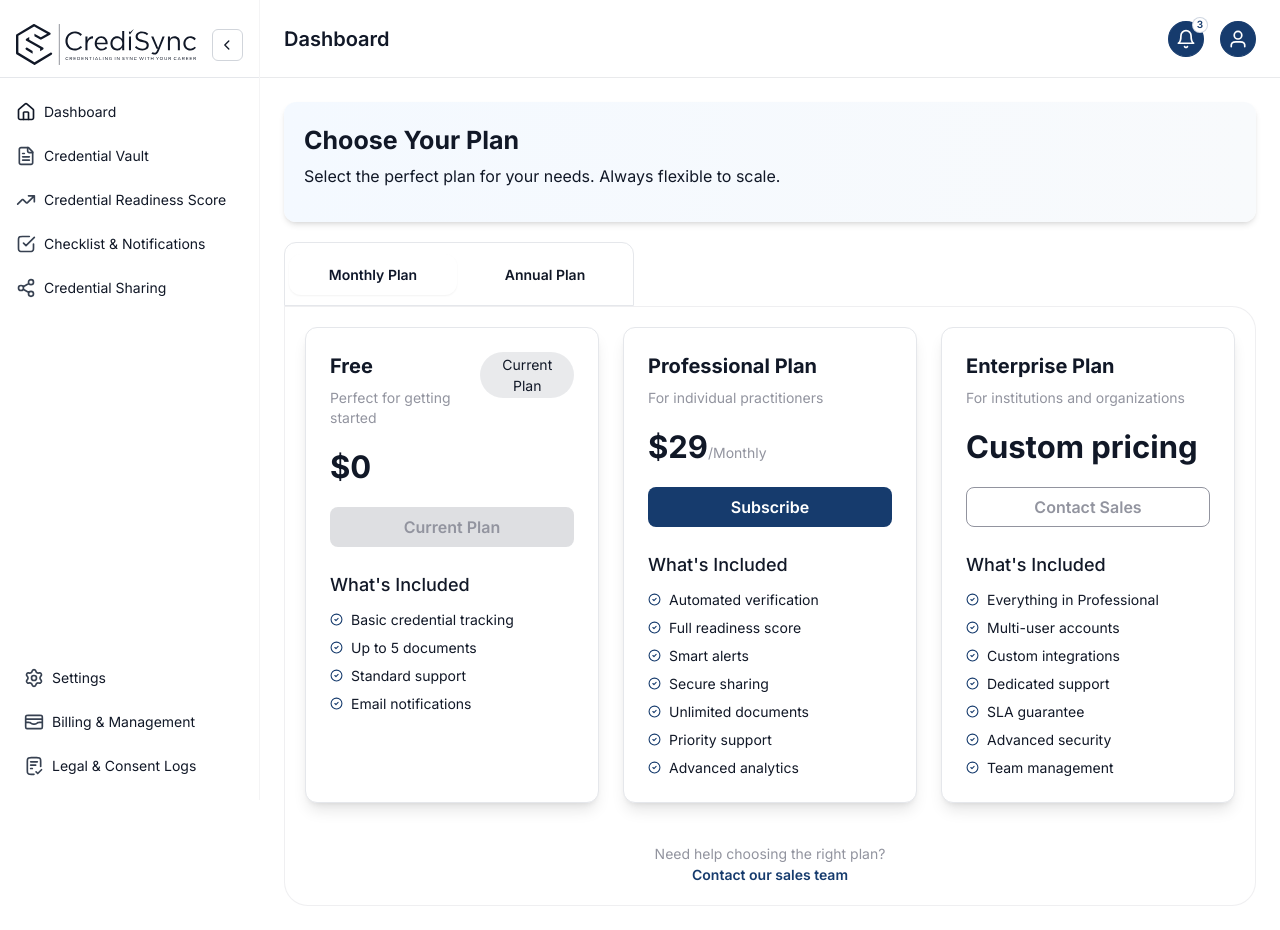
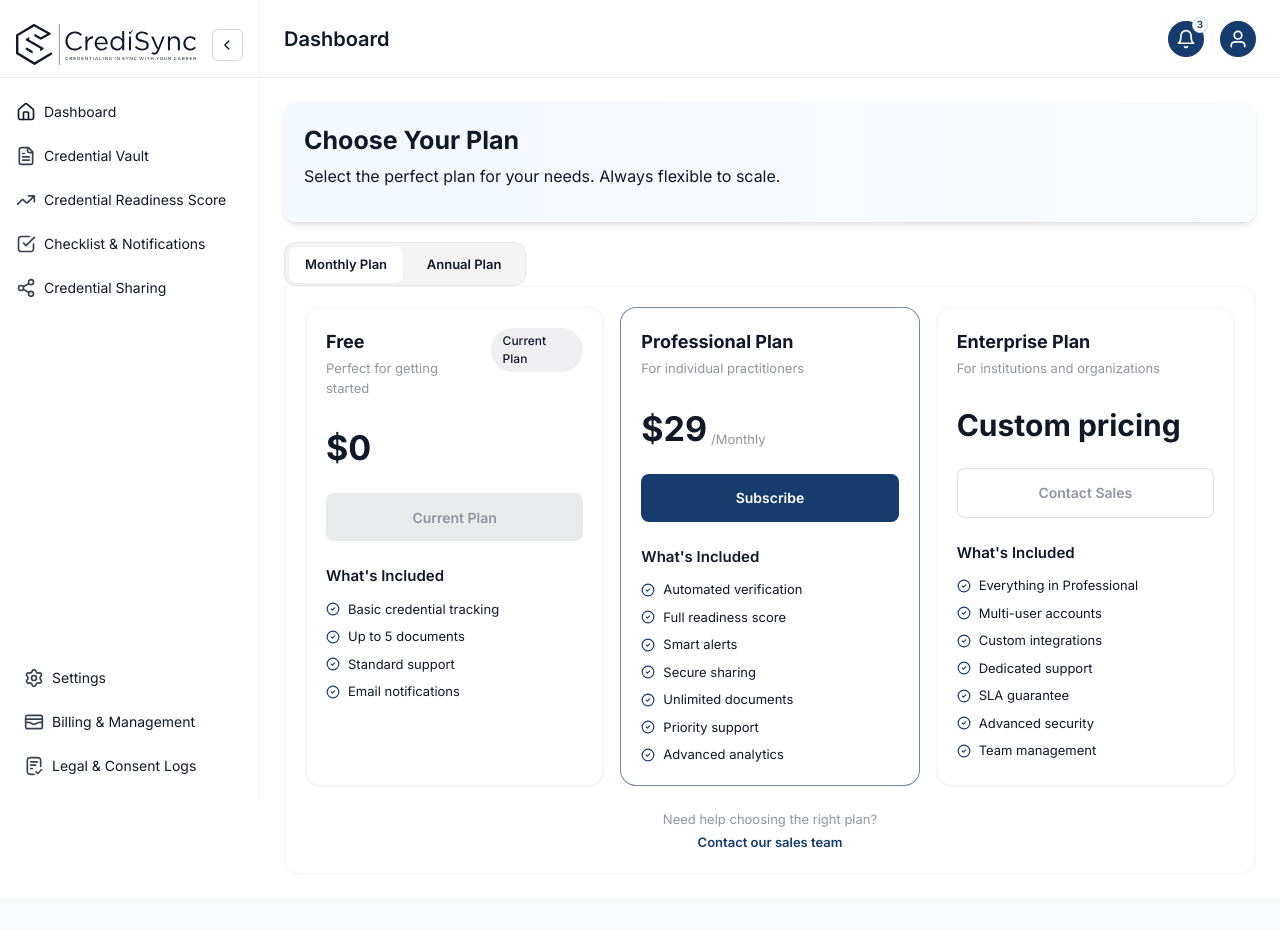
Before and after one commit to rimshasarfrazdev-42/CrediSync-feedback, a React (Vite) app: page /choose-plan in a window 1280 px wide. After the commit the page ends 898 px from the top, so only its background shows below. Built offline with nearby package versions, Linux system fonts and the light colour scheme.

Commit message:
feedback on some files

```diff
--- a/src/components/Modals/delegateModal.jsx
+++ b/src/components/Modals/delegateModal.jsx
@@ -77,7 +77,7 @@ const DelegateModal = ({ isOpen, onClose, onSendInvite }) => {
 
   return (
     <div
-      className="fixed inset-0 z-40 flex items-center justify-center px-4 bg-slate-900/80 backdrop-blur-[2px] sm:px-6 overflow-hidden"
+      className="fixed inset-0 z-40 flex items-center justify-center px-4 bg-secondary/80 backdrop-blur-[2px] sm:px-6 overflow-hidden"
       onClick={handleOverlayClick}
     >
       <div
--- a/src/components/Modals/logoutModal.jsx
+++ b/src/components/Modals/logoutModal.jsx
@@ -5,7 +5,7 @@ const LogoutAllDevicesModal = ({ isOpen, onCancel, onConfirm }) => {
   if (!isOpen) return null;
 
   return (
-    <div className="fixed inset-0 z-50 flex items-center justify-center px-4 bg-slate-900/80 backdrop-blur-sm !mt-0">
+    <div className="fixed inset-0 z-50 flex items-center justify-center px-4 bg-secondary/80 backdrop-blur-sm !mt-0">
       <div
         className="w-full max-w-xl p-5 bg-white border rounded-2xl border-slate-300/80 "
       >
--- a/src/components/pricing-plan/choose-plan/choosePlanContainer.jsx
+++ b/src/components/pricing-plan/choose-plan/choosePlanContainer.jsx
@@ -52,264 +52,279 @@ function choosePlanContainer({ setStep, step }) {
         </div>
 
         <div className="min-h-[490px] bg-transparent w-full">
-          <Tabs defaultValue="Monthly Plan" className="w-full ">
-            {/* TAB BUTTONS */}
+        <Tabs defaultValue="Monthly Plan" className="w-full">
+  {/* OUTER WRAPPER CARD (like screenshot) */}
+  <div className="">
+    {/* Tabs header aligned to top-left */}
     <TabsList
-              className="w-full max-w-[350px] grid grid-cols-2 h-16
-      bg-tertiary bg-opacity-10 border-tertiary border-[1px] border-opacity-15 rounded-t-xl rounded-b-none"
+      className="inline-grid grid-cols-2 p-1 border rounded-b-none h-11 rounded-xl bg-tertiary/10 border-tertiary/15"
     >
-              <TabsTrigger value="Monthly Plan" className="rounded-xl py-2.5 text-[14px] font-semibold text-secondary">
+      <TabsTrigger
+        value="Monthly Plan"
+        className="
+          h-9 px-4 rounded-t-lg text-[13px] font-semibold text-secondary
+          data-[state=active]:bg-white data-[state=active]:shadow-sm
+          data-[state=active]:text-secondary
+        "
+      >
         Monthly Plan
       </TabsTrigger>
-              <TabsTrigger value="Annual Plan" className="rounded-xl py-2.5 text-[14px] font-semibold text-secondary">
+
+      <TabsTrigger
+        value="Annual Plan"
+        className="
+          h-9 px-4 rounded-t-lg text-[13px] font-semibold text-secondary
+          data-[state=active]:bg-white data-[state=active]:shadow-sm
+          data-[state=active]:text-secondary
+        "
+      >
         Annual Plan
       </TabsTrigger>
     </TabsList>
 
-            {/* MONTHLY PLAN CONTENT */}
-            <TabsContent value="Monthly Plan" className="p-0 mt-0">
-              <div className="flex justify-center w-full">
-                {/* CONTENT CONTAINER */}
-                <div
-                  className="
-          grid grid-cols-1 gap-10 w-full
-          bg-white p-5 border-tertiary border-[1px] border-opacity-15
-          rounded-b-3xl rounded-tl-none rounded-tr-3xl
-        "
-                >
-                  <div className="grid w-full grid-cols-1 gap-6 md:grid-cols-3">
-                    {/* Free Plan */}
-                    <div className="border-[1px] hover:border-primary rounded-xl p-6 shadow-lg hover:shadow-xl transition bg-white">
-                      <div className="flex items-start justify-between">
+    {/* CONTENT AREA (same card, like screenshot) */}
+    <div className="p-4 bg-white border rounded-r-2xl rounded-b-2xl border-tertiary/10 sm:p-5">
+      {/* MONTHLY */}
+      <TabsContent value="Monthly Plan" className="m-0">
+        <div className="grid grid-cols-1 gap-4 md:grid-cols-3">
+          {/* FREE */}
+          <div className="p-5 bg-white border shadow-sm rounded-2xl border-tertiary/10">
+            <div className="flex items-start justify-between gap-3">
               <div>
-                          <h2 className="mb-2 text-xl font-bold text-secondary">Free</h2>
-                          <p className="mb-4 text-sm font-normal text-tertiary">Perfect for getting started</p>
-                        </div>
-                        <div className="rounded-full bg-tertiary/20">
-                          <p className="text-[14px] px-3 text-rare text-center py-0.5">Current Plan</p>
-                        </div>
+                <h3 className="text-[18px] font-bold text-secondary">Free</h3>
+                <p className="mt-1 text-[13px] text-tertiary">Perfect for getting started</p>
               </div>
 
-                      <p className="text-[31px] text-secondary font-bold mb-4">$0</p>
+              {/* Current Plan badge */}
+              <span className="rounded-full bg-tertiary/15 px-3 py-1 text-[12px] font-medium text-rare">
+                Current Plan
+              </span>
+            </div>
 
-                      <Button className="w-full bg-tertiary/30 text-tertiary text-[16px] font-semibold py-2.5 rounded-lg">
+            <div className="mt-6 text-[34px] font-bold text-secondary">$0</div>
+
+            <Button
+              disabled
+              className="mt-5 w-full rounded-lg bg-tertiary/20 py-6 text-[14px] font-semibold text-tertiary hover:bg-tertiary/20"
+            >
               Current Plan
             </Button>
 
-                      <h3 className="font-medium text-secondary text-[18px] mt-6 mb-3">What's Included</h3>
-                      <ul className="space-y-2 text-sm font-normal text-rare">
+            <h4 className="mt-6 text-[15px] font-semibold text-secondary">What&apos;s Included</h4>
+            <ul className="mt-3 space-y-2 text-[13px] text-rare">
               <li className="flex items-center gap-2">
-                          <CircleCheck size={13} className="text-primary" /> Basic credential tracking
+                <CircleCheck size={14} className="text-primary" /> Basic credential tracking
               </li>
               <li className="flex items-center gap-2">
-                          <CircleCheck size={13} className="text-primary" /> Up to 5 documents
+                <CircleCheck size={14} className="text-primary" /> Up to 5 documents
               </li>
               <li className="flex items-center gap-2">
-                          <CircleCheck size={13} className="text-primary" /> Standard support
+                <CircleCheck size={14} className="text-primary" /> Standard support
               </li>
               <li className="flex items-center gap-2">
-                          <CircleCheck size={13} className="text-primary" /> Email notifications
+                <CircleCheck size={14} className="text-primary" /> Email notifications
               </li>
             </ul>
           </div>
 
-                    {/* Professional Plan */}
-                    <div className="border-[1px] hover:border-primary rounded-xl p-6 shadow-lg hover:shadow-xl transition bg-white">
-                      <h2 className="mb-2 text-xl font-bold text-secondary">{PLANS.monthly.name}</h2>
-                      <p className="mb-4 text-sm font-normal text-tertiary">For individual practitioners</p>
-                      <p className="text-[31px] text-secondary font-bold mb-4">
-                        ${PLANS.monthly.price}
-                        <span className="text-[14px] text-tertiary font-normal">/{PLANS.monthly.billingCycle}</span>
-                      </p>
+          {/* PROFESSIONAL (HIGHLIGHT like screenshot) */}
+          <div className="p-5 bg-white border shadow-sm rounded-2xl border-primary/60">
+            <h3 className="text-[18px] font-bold text-secondary">{PLANS.monthly.name}</h3>
+            <p className="mt-1 text-[13px] text-tertiary">For individual practitioners</p>
+
+            <div className="flex items-end gap-1 mt-6">
+              <div className="text-[34px] font-bold text-secondary">${PLANS.monthly.price}</div>
+              <div className="pb-1 text-[13px] text-tertiary">/{PLANS.monthly.billingCycle}</div>
+            </div>
 
             <Button
-                        className="w-full !text-white !bg-primary text-[16px] font-semibold py-2.5 rounded-lg transition"
+              className="mt-5 w-full rounded-lg bg-primary py-6 text-[14px] font-semibold text-white hover:bg-[#123057]"
               onClick={() => {
-                          localStorage.setItem('selectedPlan', JSON.stringify(PLANS.monthly));
-                          navigate('/checkout');
+                localStorage.setItem("selectedPlan", JSON.stringify(PLANS.monthly));
+                navigate("/checkout");
               }}
             >
               Subscribe
             </Button>
 
-                      <h3 className="font-medium text-secondary text-[18px] mt-6 mb-3">What's Included</h3>
-                      <ul className="space-y-2 text-sm font-normal text-rare">
+            <h4 className="mt-6 text-[15px] font-semibold text-secondary">What&apos;s Included</h4>
+            <ul className="mt-3 space-y-2 text-[13px] text-rare">
               {PLANS.monthly.features.map((feature, index) => (
                 <li key={index} className="flex items-center gap-2">
-                            <CircleCheck size={13} className="text-primary" /> {feature}
+                  <CircleCheck size={14} className="text-primary" /> {feature}
                 </li>
               ))}
             </ul>
           </div>
 
-                    {/* Enterprise Plan */}
-                      <div className="border-[1px] hover:border-primary rounded-xl p-6 shadow-lg hover:shadow-md transition bg-white">
-                      <h2 className="mb-2 text-xl font-bold text-secondary">Enterprise Plan</h2>
-                      <p className="mb-4 text-sm font-normal text-tertiary">For institutions and organizations</p>
-                      <p className="text-[31px] text-secondary font-bold mb-4">Custom pricing</p>
+          {/* ENTERPRISE */}
+          <div className="p-5 bg-white border shadow-sm rounded-2xl border-tertiary/10">
+            <h3 className="text-[18px] font-bold text-secondary">Enterprise Plan</h3>
+            <p className="mt-1 text-[13px] text-tertiary">For institutions and organizations</p>
 
-                      <Button className="w-full border-[1px] border-tertiary bg-white text-tertiary text-[16px] font-semibold py-2.5 rounded-lg">
+            <div className="mt-6 text-[30px] font-bold text-secondary">Custom pricing</div>
+
+            <Button className="mt-5 w-full rounded-lg border border-tertiary/30 bg-white py-6 text-[14px] font-semibold text-tertiary hover:bg-tertiary/5">
               Contact Sales
             </Button>
 
-                      <h3 className="font-medium text-secondary text-[18px] mt-6 mb-3">What's Included</h3>
-                      <ul className="space-y-2 text-sm font-normal text-rare">
+            <h4 className="mt-6 text-[15px] font-semibold text-secondary">What&apos;s Included</h4>
+            <ul className="mt-3 space-y-2 text-[13px] text-rare">
               <li className="flex items-center gap-2">
-                          <CircleCheck size={13} className="text-primary" /> Everything in Professional
+                <CircleCheck size={14} className="text-primary" /> Everything in Professional
               </li>
               <li className="flex items-center gap-2">
-                          <CircleCheck size={13} className="text-primary" /> Multi-user accounts
+                <CircleCheck size={14} className="text-primary" /> Multi-user accounts
               </li>
               <li className="flex items-center gap-2">
-                          <CircleCheck size={13} className="text-primary" /> Custom integrations
+                <CircleCheck size={14} className="text-primary" /> Custom integrations
               </li>
               <li className="flex items-center gap-2">
-                          <CircleCheck size={13} className="text-primary" /> Dedicated support
+                <CircleCheck size={14} className="text-primary" /> Dedicated support
               </li>
               <li className="flex items-center gap-2">
-                          <CircleCheck size={13} className="text-primary" /> SLA guarantee
+                <CircleCheck size={14} className="text-primary" /> SLA guarantee
               </li>
               <li className="flex items-center gap-2">
-                          <CircleCheck size={13} className="text-primary" /> Advanced security
+                <CircleCheck size={14} className="text-primary" /> Advanced security
               </li>
               <li className="flex items-center gap-2">
-                          <CircleCheck size={13} className="text-primary" /> Team management
+                <CircleCheck size={14} className="text-primary" /> Team management
               </li>
             </ul>
           </div>
         </div>
-                  <div>
-                    <p className="text-tertiary font-normal text-[14px] text-center">
-                      Need help choosing the right plan?
-                    </p>
-                    <p className="text-primary text-[14px] font-semibold text-center">Contact our sales team</p>
-                  </div>
-                </div>
+
+        {/* Bottom helper text */}
+        <div className="mt-6 text-center">
+          <p className="text-[13px] text-tertiary">Need help choosing the right plan?</p>
+          <button className="text-[13px] font-semibold text-primary hover:underline">
+            Contact our sales team
+          </button>
         </div>
       </TabsContent>
 
-            {/* ANNUAL PLAN */}
-            <TabsContent value="Annual Plan" className="p-0 mt-0">
-              <div className="flex justify-center w-full">
-                {/* CONTENT CONTAINER */}
-                <div
-                  className="
-          grid grid-cols-1 gap-10 w-full
-          bg-white p-5 border-tertiary border-[1px] border-opacity-15
-          rounded-b-3xl rounded-tl-none rounded-tr-3xl
-        "
-                >
-                  <div className="grid w-full grid-cols-1 gap-6 md:grid-cols-3">
-                    {/* Free Plan */}
-                    <div className="border-[1px] hover:border-primary rounded-xl p-6 shadow-lg hover:shadow-xl transition bg-white">
-                      <div className="flex items-start justify-between">
+      {/* ANNUAL */}
+      <TabsContent value="Annual Plan" className="m-0">
+        <div className="grid grid-cols-1 gap-4 md:grid-cols-3">
+          {/* FREE */}
+          <div className="p-5 bg-white border shadow-sm rounded-2xl border-tertiary/10">
+            <div className="flex items-start justify-between gap-3">
               <div>
-                          <h2 className="mb-2 text-xl font-bold text-secondary">Free</h2>
-                          <p className="mb-4 text-sm font-normal text-tertiary">Perfect for getting started</p>
-                        </div>
-                        <div className="rounded-full bg-tertiary/20">
-                          <p className="text-[14px] px-3 text-rare text-center py-0.5">Current Plan</p>
-                        </div>
+                <h3 className="text-[18px] font-bold text-secondary">Free</h3>
+                <p className="mt-1 text-[13px] text-tertiary">Perfect for getting started</p>
               </div>
 
-                      <p className="text-[31px] text-secondary font-bold mb-4">$0</p>
+              <span className="rounded-full bg-tertiary/15 px-3 py-1 text-[12px] font-medium text-rare">
+                Current Plan
+              </span>
+            </div>
 
-                      <Button className="w-full bg-tertiary/30 text-tertiary text-[16px] font-semibold py-2.5 rounded-md">
+            <div className="mt-6 text-[34px] font-bold text-secondary">$0</div>
+
+            <Button
+              disabled
+              className="mt-5 w-full rounded-lg bg-tertiary/20 py-6 text-[14px] font-semibold text-tertiary hover:bg-tertiary/20"
+            >
               Current Plan
             </Button>
 
-                      <h3 className="font-medium text-secondary text-[18px] mt-6 mb-3">What's Included</h3>
-                      <ul className="space-y-2 text-sm font-normal text-rare">
+            <h4 className="mt-6 text-[15px] font-semibold text-secondary">What&apos;s Included</h4>
+            <ul className="mt-3 space-y-2 text-[13px] text-rare">
               <li className="flex items-center gap-2">
-                          <CircleCheck size={13} className="text-primary" /> Basic credential tracking
+                <CircleCheck size={14} className="text-primary" /> Basic credential tracking
               </li>
               <li className="flex items-center gap-2">
-                          <CircleCheck size={13} className="text-primary" /> Up to 5 documents
+                <CircleCheck size={14} className="text-primary" /> Up to 5 documents
               </li>
               <li className="flex items-center gap-2">
-                          <CircleCheck size={13} className="text-primary" /> Standard support
+                <CircleCheck size={14} className="text-primary" /> Standard support
               </li>
               <li className="flex items-center gap-2">
-                          <CircleCheck size={13} className="text-primary" /> Email notifications
+                <CircleCheck size={14} className="text-primary" /> Email notifications
               </li>
             </ul>
           </div>
 
-                    {/* Professional Plan */}
-                    <div className="border-[1px] hover:border-primary rounded-xl p-6 shadow-lg hover:shadow-xl transition bg-white">
-                      <h2 className="mb-2 text-xl font-bold text-secondary">{PLANS.annual.name}</h2>
-                      <p className="mb-4 text-sm font-normal text-tertiary">For individual practitioners</p>
-                      <p className="text-[31px] text-secondary font-bold mb-4">
-                        ${PLANS.annual.price}
-                        <span className="text-[14px] text-tertiary font-normal">/{PLANS.annual.billingCycle}</span>
-                      </p>
+          {/* PROFESSIONAL (HIGHLIGHT like screenshot) */}
+          <div className="p-5 bg-white border shadow-sm rounded-2xl border-primary/60">
+            <h3 className="text-[18px] font-bold text-secondary">{PLANS.annual.name}</h3>
+            <p className="mt-1 text-[13px] text-tertiary">For individual practitioners</p>
+
+            <div className="flex items-end gap-1 mt-6">
+              <div className="text-[34px] font-bold text-secondary">${PLANS.annual.price}</div>
+              <div className="pb-1 text-[13px] text-tertiary">/{PLANS.annual.billingCycle}</div>
+            </div>
 
             <Button
-                        className="w-full text-white text-[16px] font-semibold py-2.5 rounded-lg transition"
+              className="mt-5 w-full rounded-lg bg-primary py-6 text-[14px] font-semibold text-white hover:bg-[#123057]"
               onClick={() => {
-                          localStorage.setItem('selectedPlan', JSON.stringify(PLANS.annual));
-                          navigate('/checkout');
+                localStorage.setItem("selectedPlan", JSON.stringify(PLANS.annual));
+                navigate("/checkout");
               }}
             >
               Subscribe
             </Button>
 
-                      <h3 className="font-medium text-secondary text-[18px] mt-6 mb-3">What's Included</h3>
-                      <ul className="space-y-2 text-sm font-normal text-rare">
+            <h4 className="mt-6 text-[15px] font-semibold text-secondary">What&apos;s Included</h4>
+            <ul className="mt-3 space-y-2 text-[13px] text-rare">
               {PLANS.annual.features.map((feature, index) => (
                 <li key={index} className="flex items-center gap-2">
-                            <CircleCheck size={13} className="text-primary" /> {feature}
+                  <CircleCheck size={14} className="text-primary" /> {feature}
                 </li>
               ))}
             </ul>
           </div>
 
-                    {/* Enterprise Plan */}
-                    <div className="border-[1px] hover:border-primary rounded-xl p-6 shadow-lg hover:shadow-xl transition bg-white">
-                      <h2 className="mb-2 text-xl font-bold text-secondary">Enterprise Plan</h2>
-                      <p className="mb-4 text-sm font-normal text-tertiary">For institutions and organizations</p>
-                      <p className="text-[31px] text-secondary font-bold mb-4">Custom pricing</p>
+          {/* ENTERPRISE */}
+          <div className="p-5 bg-white border shadow-sm rounded-2xl border-tertiary/10">
+            <h3 className="text-[18px] font-bold text-secondary">Enterprise Plan</h3>
+            <p className="mt-1 text-[13px] text-tertiary">For institutions and organizations</p>
 
-                      <Button className="w-full border-[1px] border-tertiary bg-white text-tertiary text-[16px] font-semibold py-2.5 rounded-md">
+            <div className="mt-6 text-[30px] font-bold text-secondary">Custom pricing</div>
+
+            <Button className="mt-5 w-full rounded-lg border border-tertiary/30 bg-white py-6 text-[14px] font-semibold text-tertiary hover:bg-tertiary/5">
               Contact Sales
             </Button>
 
-                      <h3 className="font-medium text-secondary text-[18px] mt-6 mb-3">What's Included</h3>
-                      <ul className="space-y-2 text-sm font-normal text-rare">
+            <h4 className="mt-6 text-[15px] font-semibold text-secondary">What&apos;s Included</h4>
+            <ul className="mt-3 space-y-2 text-[13px] text-rare">
               <li className="flex items-center gap-2">
-                          <CircleCheck size={13} className="text-primary" /> Everything in Professional
+                <CircleCheck size={14} className="text-primary" /> Everything in Professional
               </li>
               <li className="flex items-center gap-2">
-                          <CircleCheck size={13} className="text-primary" /> Multi-user accounts
+                <CircleCheck size={14} className="text-primary" /> Multi-user accounts
               </li>
               <li className="flex items-center gap-2">
-                          <CircleCheck size={13} className="text-primary" /> Custom integrations
+                <CircleCheck size={14} className="text-primary" /> Custom integrations
               </li>
               <li className="flex items-center gap-2">
-                          <CircleCheck size={13} className="text-primary" /> Dedicated support
+                <CircleCheck size={14} className="text-primary" /> Dedicated support
               </li>
               <li className="flex items-center gap-2">
-                          <CircleCheck size={13} className="text-primary" /> SLA guarantee
+                <CircleCheck size={14} className="text-primary" /> SLA guarantee
               </li>
               <li className="flex items-center gap-2">
-                          <CircleCheck size={13} className="text-primary" /> Advanced security
+                <CircleCheck size={14} className="text-primary" /> Advanced security
               </li>
               <li className="flex items-center gap-2">
-                          <CircleCheck size={13} className="text-primary" /> Team management
+                <CircleCheck size={14} className="text-primary" /> Team management
               </li>
             </ul>
           </div>
         </div>
-                  <div>
-                    <p className="text-tertiary font-normal text-[14px] text-center">
-                      Need help choosing the right plan?
-                    </p>
-                    <p className="text-primary text-[14px] font-semibold text-center">Contact our sales team</p>
+
+        <div className="mt-6 text-center">
+          <p className="text-[13px] text-tertiary">Need help choosing the right plan?</p>
+          <button className="text-[13px] font-semibold text-primary hover:underline">
+            Contact our sales team
+          </button>
+        </div>
+      </TabsContent>
     </div>
   </div>
-              </div>
-            </TabsContent>
 </Tabs>
+
         </div>
       </div>
     </>
```
Also changed, not shown: src/components/Modals/cancelSubscriptionModal.jsx (added, +42 -0 lines), src/components/profile/billingManagementContainer.jsx (+33 -13 lines). Lines whose indentation alone changed are shown as unchanged.
